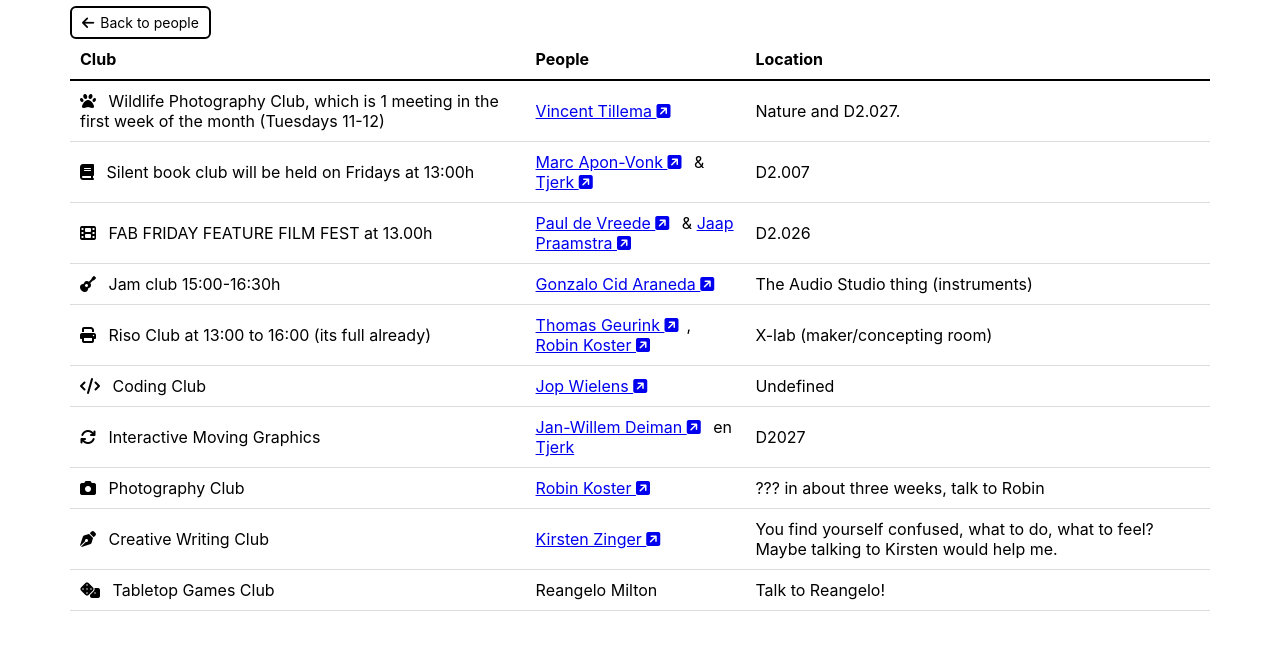
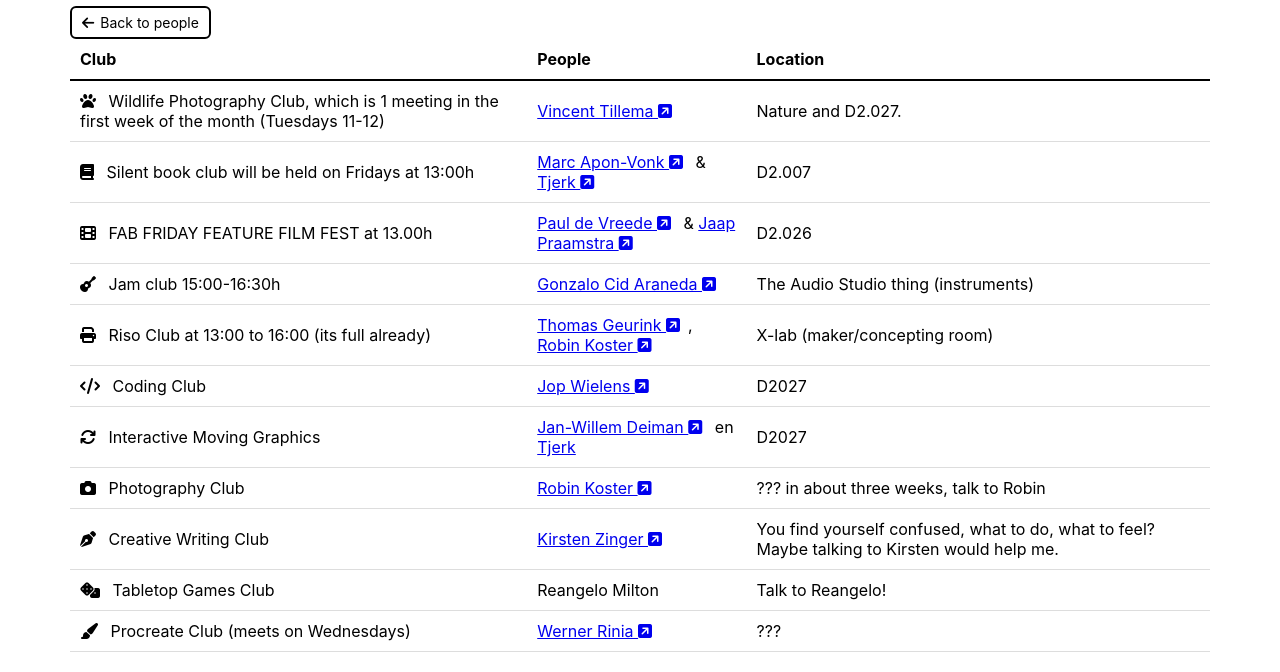
Before and after one commit to tjerk-git/cmd-filter, an Eleventy site: page src/clubs.html in a window 1280 px wide. Shown: the part 284-956 px from the top of the page. Before the commit the page ends 915 px from the top, so only its background shows below. Built offline with nearby package versions, Linux system fonts and the light colour scheme; Eleventy itself is replaced by a stand-in of ours; files that its build step writes are made by us from their sources.

Commit message:
Update clubs.html to replace 'Undefined' with 'D2027' for the Coding Club and add a new entry for the Procreate Club with teacher details.

```diff
--- a/src/clubs.html
+++ b/src/clubs.html
@@ -62,7 +62,7 @@ title: Clubs
       <tr>
         <td style="padding:1rem; border-bottom:1px solid #ddd;"><i class="fa-solid fa-code" aria-hidden="true"></i> Coding Club</td>
         <td style="padding:1rem; border-bottom:1px solid #ddd;"><a href="/teachers/jop_wielens/">Jop Wielens <i class="fa-solid fa-square-arrow-up-right"></i></a></td>
-        <td style="padding:1rem; border-bottom:1px solid #ddd;">Undefined</td>
+        <td style="padding:1rem; border-bottom:1px solid #ddd;">D2027</td>
       </tr>
       <tr>
         <td style="padding:1rem; border-bottom:1px solid #ddd;"><i class="fa-solid fa-arrows-rotate" aria-hidden="true"></i> Interactive Moving Graphics</td>
@@ -83,6 +83,11 @@ title: Clubs
         <td style="padding:1rem; border-bottom:1px solid #ddd;"><i class="fa-solid fa-dice" aria-hidden="true"></i> Tabletop Games Club</td>
         <td style="padding:1rem; border-bottom:1px solid #ddd;">Reangelo Milton</td>
         <td style="padding:1rem; border-bottom:1px solid #ddd;">Talk to Reangelo!</td>
+      </tr>
+      <tr>
+        <td style="padding:1rem; border-bottom:1px solid #ddd;"><i class="fa-solid fa-paintbrush" aria-hidden="true"></i> Procreate Club (meets on Wednesdays)</td>
+        <td style="padding:1rem; border-bottom:1px solid #ddd;"><a href="/teachers/werner_rinia/">Werner Rinia <i class="fa-solid fa-square-arrow-up-right"></i></a></td>
+        <td style="padding:1rem; border-bottom:1px solid #ddd;">???</td>
       </tr>
     </tbody>
   </table>
```
